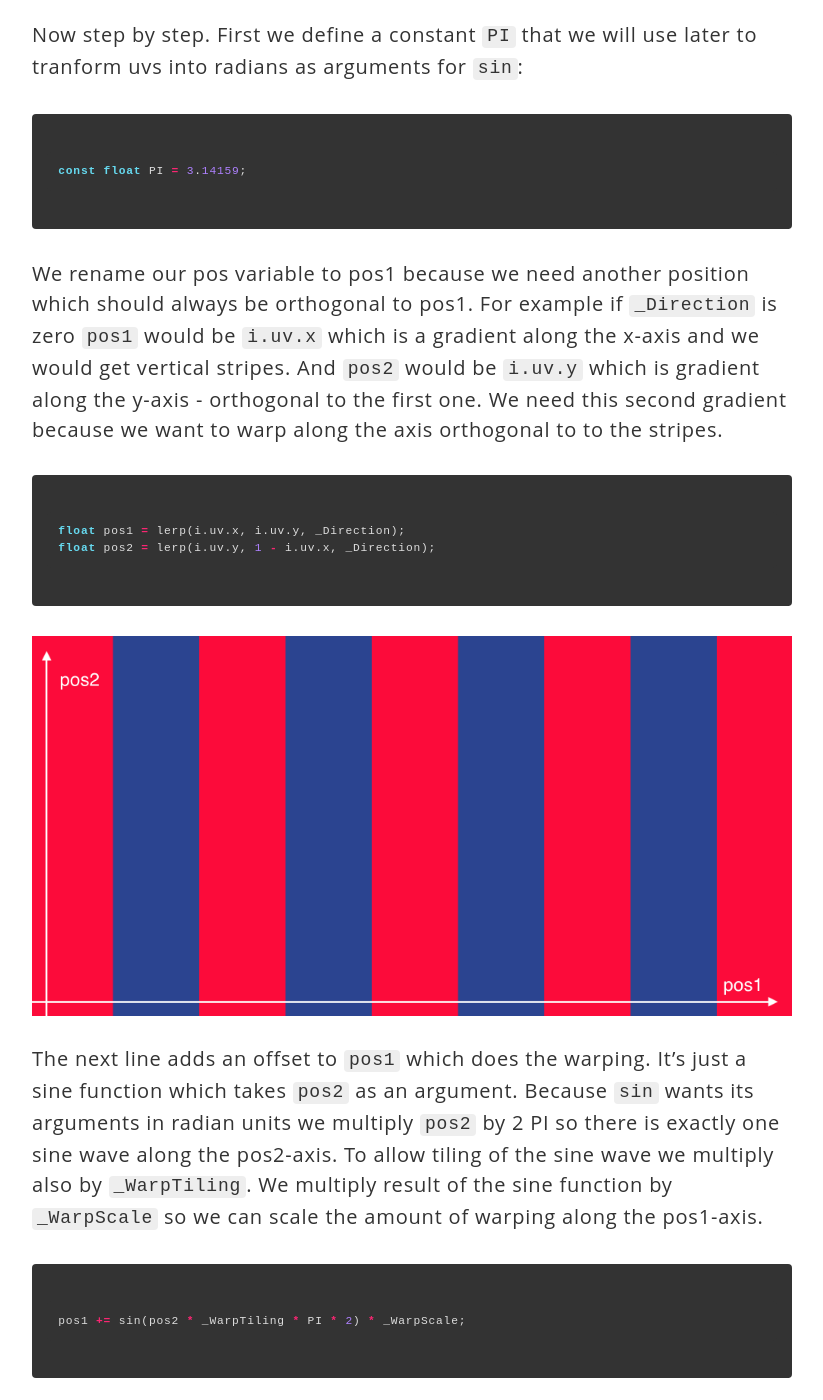
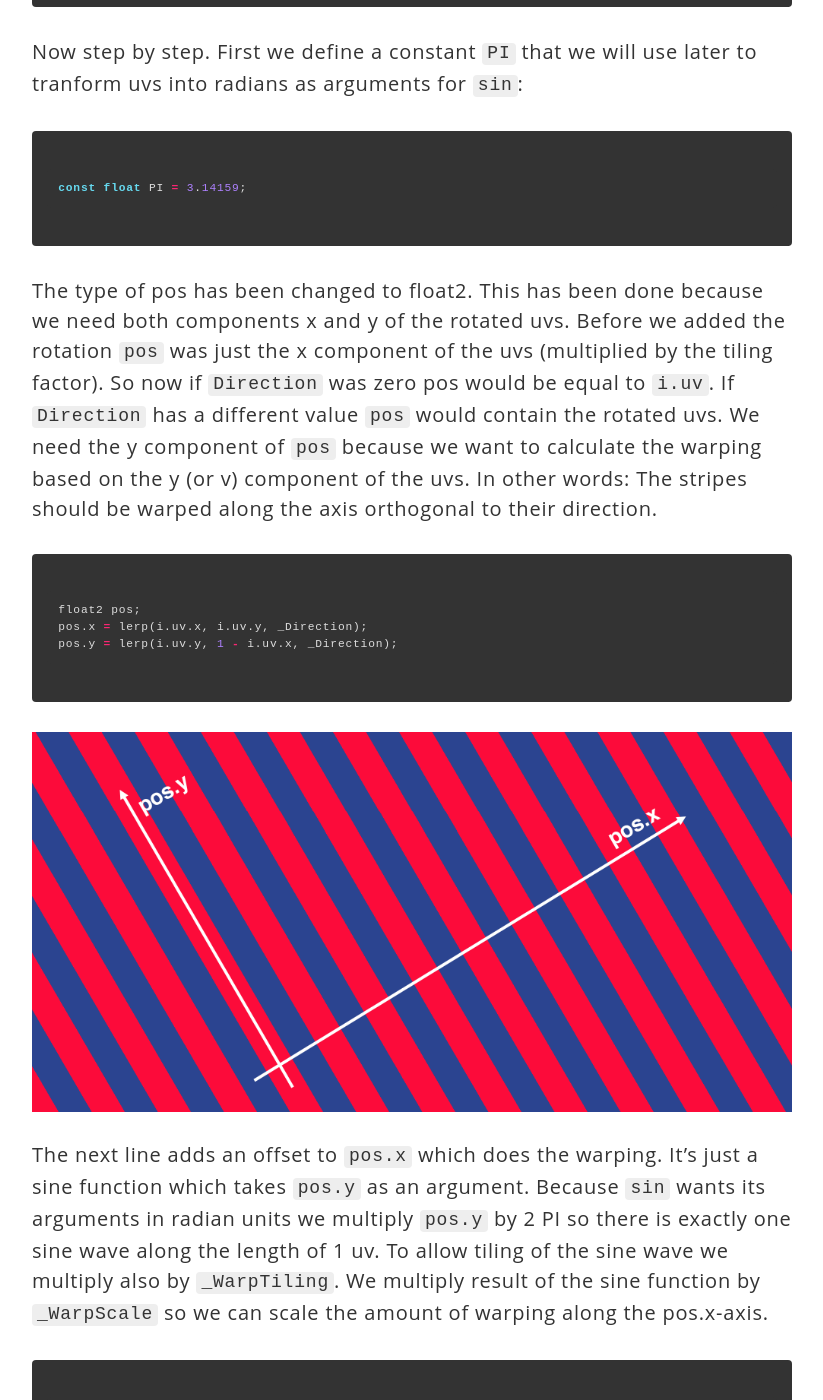
Before and after one commit to ahackel/ahackel.github.io, a Jekyll site: the page built from _posts/2017-10-03-stripes-shader.md, in a window 1280 px wide and 1400 px high, scrolled down 8930 px. Shown: the whole window, without its empty margins (228-1051 px from the left). Built offline with Jekyll 4.4.1, drawn with Linux system fonts in a browser that asks for light colours; comment, search, counter and statistics services are not loaded; some of the changed text lies outside the part shown.

Commit message:
cleaned of stripes shader post

````diff
--- a/_posts/2017-10-03-stripes-shader.md
+++ b/_posts/2017-10-03-stripes-shader.md
@@ -224,14 +224,15 @@ fixed4 frag (v2f i) : SV_Target
 {
 	const float PI = 3.14159;
 
-	float pos1 = lerp(i.uv.x, i.uv.y, _Direction);
-	float pos2 = lerp(i.uv.y, 1 - i.uv.x, _Direction);
+	float2 pos;
+	pos.x = lerp(i.uv.x, i.uv.y, _Direction);
+	pos.y = lerp(i.uv.y, 1 - i.uv.x, _Direction);
 
-	pos1 += sin(pos2 * _WarpTiling * PI * 2) * _WarpScale;
-	pos1 += _WarpScale;
-	pos1 *= _Tiling;
+	pos.x += sin(pos.y * _WarpTiling * PI * 2) * _WarpScale;
+	pos.x += _WarpScale;
+	pos.x *= _Tiling;
 
-	fixed value = fmod((int)pos1, 2);
+	fixed value = fmod((int)pos.x, 2);
 	return lerp(_Color1, _Color2, value);
 }
 ```
@@ -241,31 +242,32 @@ Now step by step. First we define a constant `PI` that we will use later to tran
 const float PI = 3.14159;
 ```
 
-We rename our pos variable to pos1 because we need another position which should always be orthogonal to pos1. For example if `_Direction` is zero `pos1` would be `i.uv.x` which is a gradient along the x-axis and we would get vertical stripes. And `pos2` would be `i.uv.y` which is gradient along the y-axis - orthogonal to the first one. We need this second gradient because we want to warp along the axis orthogonal to to the stripes.
+The type of pos has been changed to float2. This has been done because we need both components x and y of the rotated uvs. Before we added the rotation `pos` was just the x component of the uvs (multiplied by the tiling factor). So now if `Direction` was zero pos would be equal to `i.uv`. If `Direction` has a different value `pos` would contain the rotated uvs. We need the y component of `pos` because we want to calculate the warping based on the y (or v) component of the uvs. In other words: The stripes should be warped along the axis orthogonal to their direction.
 
 ``` c
-float pos1 = lerp(i.uv.x, i.uv.y, _Direction);
-float pos2 = lerp(i.uv.y, 1 - i.uv.x, _Direction);
+float2 pos;
+pos.x = lerp(i.uv.x, i.uv.y, _Direction);
+pos.y = lerp(i.uv.y, 1 - i.uv.x, _Direction);
 ```
 
 ![UVs shader](/assets/2017-10-03-stripes-shader/pos.png)
 
-The next line adds an offset to `pos1` which does the warping. It's just a sine function which takes `pos2` as an argument. Because `sin` wants its arguments in radian units we multiply `pos2` by 2 PI so there is exactly one sine wave along the pos2-axis. To allow tiling of the sine wave we multiply also by `_WarpTiling`. We multiply result of the sine function by `_WarpScale` so we can scale the amount of warping along the pos1-axis.
+The next line adds an offset to `pos.x` which does the warping. It's just a sine function which takes `pos.y` as an argument. Because `sin` wants its arguments in radian units we multiply `pos.y` by 2 PI so there is exactly one sine wave along the length of 1 uv. To allow tiling of the sine wave we multiply also by `_WarpTiling`. We multiply result of the sine function by `_WarpScale` so we can scale the amount of warping along the pos.x-axis.
 
 ``` c
-pos1 += sin(pos2 * _WarpTiling * PI * 2) * _WarpScale;
+pos.x += sin(pos.y * _WarpTiling * PI * 2) * _WarpScale;
 ```
 
-The following line adds another offset. We need this so pos1 never becomes negative. Negative values would add some artifacts to warped stripes at the origin of the pos1-axis.
+The following line adds another offset. We need this so pos1 never becomes negative. Negative values would add some artifacts to warped stripes at the origin of the pos.x-axis.
 
 ``` c
-pos1 += _WarpScale;
+pos.x += _WarpScale;
 ```
 
-In the last line we multiply `pos1` by the tiling parameter.
+In the last line we multiply `pos.x` by the tiling parameter.
 
 ``` c
-pos1 *= _Tiling;
+pos.x *= _Tiling;
 ```
 
 This is the full code of the stripes shader and the final result:
@@ -324,14 +326,15 @@ Shader "Unlit/Stripes"
 			{
 				const float PI = 3.14159;
 
-				float pos1 = lerp(i.uv.x, i.uv.y, _Direction);
-				float pos2 = lerp(i.uv.y, 1 - i.uv.x, _Direction);
+				float2 pos;
+				pos.x = lerp(i.uv.x, i.uv.y, _Direction);
+				pos.y = lerp(i.uv.y, 1 - i.uv.x, _Direction);
 
-				pos1 += _WarpScale;
-				pos1 += sin(pos2 * _WarpTiling * PI * 2) * _WarpScale;
-				pos1 *= _Tiling;
+				pos.x += _WarpScale;
+				pos.x += sin(pos.y * _WarpTiling * PI * 2) * _WarpScale;
+				pos.x *= _Tiling;
 
-				fixed value = fmod((int)pos1, 2);
+				fixed value = fmod((int)pos.x, 2);
 				return lerp(_Color1, _Color2, value);
 			}
 			ENDCG
@@ -342,6 +345,6 @@ Shader "Unlit/Stripes"
 
 ![Final Stripes](/assets/2017-10-03-stripes-shader/final.png)
 
-Here you can find a [Unity Package of the shader and an example scene]().
+Here you can find a [Unity Package of the shader and an example scene](/assets/2017-10-03-stripes-shader/stripes_shader.unitypackage).
 
 And that's all folks! I hope you learned something new and have fun playing around with the shader!
````
Also changed, not shown: assets/2017-10-03-stripes-shader/pos.png, 1 other file.
